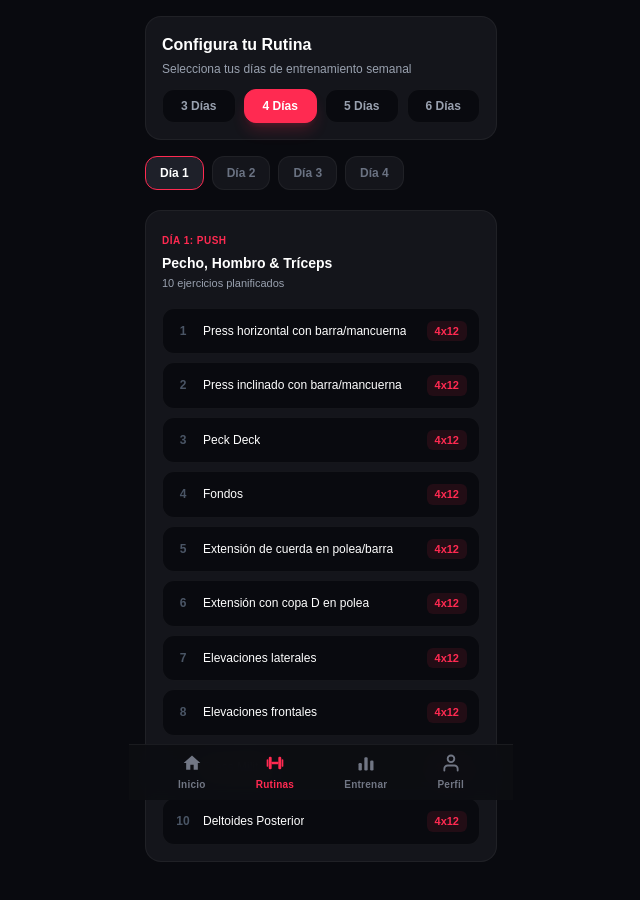
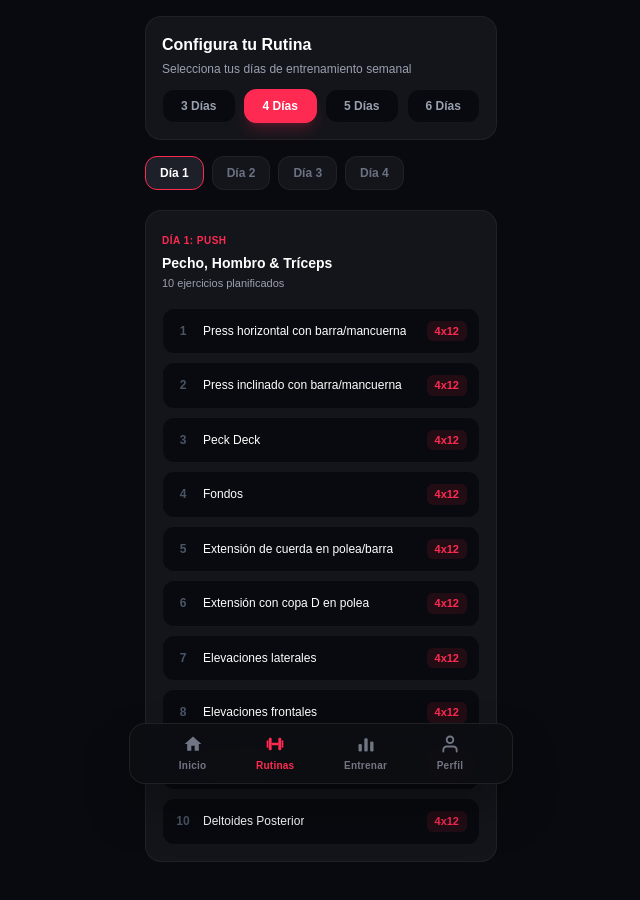
Before and after one commit to JesReyA/Sistema-Gestion-Gimnasio, a Next.js app in the folder frontend/web/: page /rutinas in a window 1280 px wide. Shown: the top 900 px of the page, without its empty margins (319-959 px from the left). Built offline with nearby package versions, Linux system fonts and the light colour scheme.

Commit message:
Bordes redondos de Layout

```diff
--- a/frontend/web/src/app/(cliente)/layout.tsx
+++ b/frontend/web/src/app/(cliente)/layout.tsx
@@ -22,7 +22,7 @@ export default function ClienteLayout({
         </main>
 
         {/* Barra de navegación inferior fija */}
-        <nav className="fixed bottom-0 left-0 right-0 z-50 bg-[#0d0e12]/95 backdrop-blur-md border-t border-white/[0.06] py-2 px-6 max-w-sm mx-auto flex justify-around items-center">
+        <nav className="fixed bottom-4 left-4 right-4 z-50 bg-[#0d0e12]/95 backdrop-blur-md border border-white/[0.08] rounded-2xl py-2.5 px-6 max-w-sm mx-auto flex justify-around items-center shadow-2xl shadow-black/50">
 
           {/* 1. Inicio */}
           <Link
```
